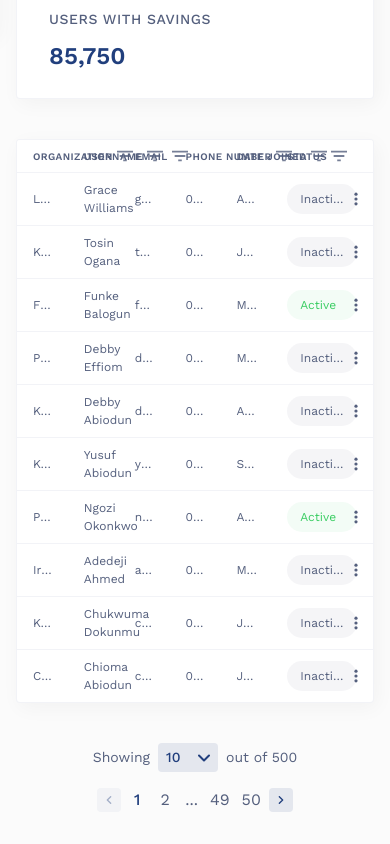
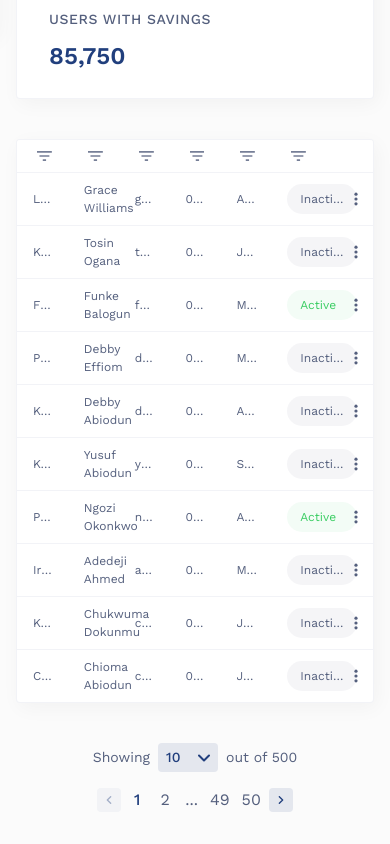
Before and after one commit to HarunaDev/lendsqr-fe-test, a React (Vite) app: page /dashboard/users in a window 390 px wide. Shown: the part 809-1653 px from the top of the page. Built offline with nearby package versions, Linux system fonts and the light colour scheme.

Commit message:
modified table component to fix mobile responsiveness

```diff
--- a/src/components/Table/Table.scss
+++ b/src/components/Table/Table.scss
@@ -34,7 +34,17 @@
     // white-space: nowrap;
     // overflow: hidden;
     // text-overflow: ellipsis;
-    white-space: nowrap;
+    // white-space: nowrap;
+
+    // padding: $spacing-md $spacing-lg;
+    // text-align: left;
+    // font-size: $font-sm;
+    // font-weight: $font-semibold;
+    // color: $text-muted;
+    // text-transform: uppercase;
+    // letter-spacing: 0.04em;
+    // white-space: nowrap;
+    // overflow: hidden;
 
     @include respond-to('xl') {
       padding: $spacing-sm $spacing-md;
@@ -93,6 +103,17 @@
     letter-spacing: inherit;
     cursor: pointer;
     padding: 0;
+    width: 100%;
+    min-width: 0;
+
+    .filter-btn__text {
+        flex: 1;
+        min-width: 10; // Crucial for text truncation in flex
+        overflow: hidden;
+        text-overflow: ellipsis;
+        white-space: nowrap;
+        text-align: left;
+      }
 
     svg {
       width: 16px;
--- a/src/components/Table/Table.tsx
+++ b/src/components/Table/Table.tsx
@@ -101,15 +101,17 @@ const Table: React.FC<UsersTableProps> = ({ users, onFilter, onResetFilters }) =
           <thead className="users-table__header">
             <tr className="users-table__header-row">
               <th className="users-table__header-cell" style={{ position: 'relative' }}>
-                <div ref={filterRef} style={{ display: 'inline-block' }}>
+                {/* <div ref={filterRef} style={{ display: 'inline-block' }}> */}
                   <button
                     className="users-table__filter-btn"
                     onClick={() => setShowFilter(!showFilter)}
-                  >
-                    ORGANIZATION <FilterIcon />
+                    title="ORGANIZATION">
+
+                    <span className='filter-btn__text' >ORGANIZATION</span>
+                    <FilterIcon />
                   </button>
                   {showFilter && (
-                  <div className="filter-dropdown">
+                  <div className="filter-dropdown" ref={filterRef}>
                     <div className="filter-dropdown__field">
                       <label className="filter-dropdown__label">Organization</label>
                       <select
@@ -186,31 +188,31 @@ const Table: React.FC<UsersTableProps> = ({ users, onFilter, onResetFilters }) =
                     </div>
                   </div>
                   )}
-                </div>
+                {/* </div> */}
               </th>
               <th className="users-table__header-cell">
-                <button className="users-table__filter-btn">
-                  USERNAME <FilterIcon />
+                <button className="users-table__filter-btn" title="USERNAME">
+                  <span className='filter-btn__text'>USERNAME</span> <FilterIcon />
                 </button>
               </th>
               <th className="users-table__header-cell">
-                <button className="users-table__filter-btn">
-                  EMAIL <FilterIcon />
+                <button className="users-table__filter-btn" title="EMAIL">
+                  <span className='filter-btn__text'>EMAIL</span> <FilterIcon />
                 </button>
               </th>
               <th className="users-table__header-cell">
-                <button className="users-table__filter-btn">
-                  PHONE NUMBER <FilterIcon />
+                <button className="users-table__filter-btn" title="PHONE NUMBER">
+                  <span className='filter-btn__text'>PHONE NUMBER</span> <FilterIcon />
                 </button>
               </th>
               <th className="users-table__header-cell">
-                <button className="users-table__filter-btn">
-                  DATE JOINED <FilterIcon />
+                <button className="users-table__filter-btn" title="DATE JOINED">
+                  <span className='filter-btn__text'>DATE JOINED</span> <FilterIcon />
                 </button>
               </th>
               <th className="users-table__header-cell">
-                <button className="users-table__filter-btn">
-                  STATUS <FilterIcon />
+                <button className="users-table__filter-btn" title="STATUS">
+                  <span className='filter-btn__text'>STATUS</span> <FilterIcon />
                 </button>
               </th>
               <th className="users-table__header-cell"></th>
```
